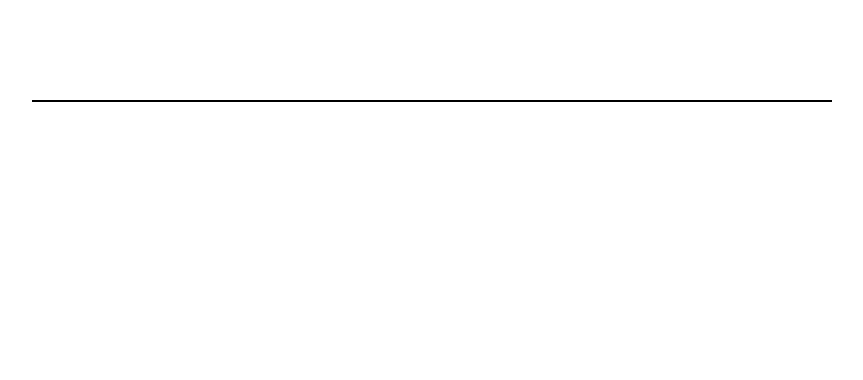
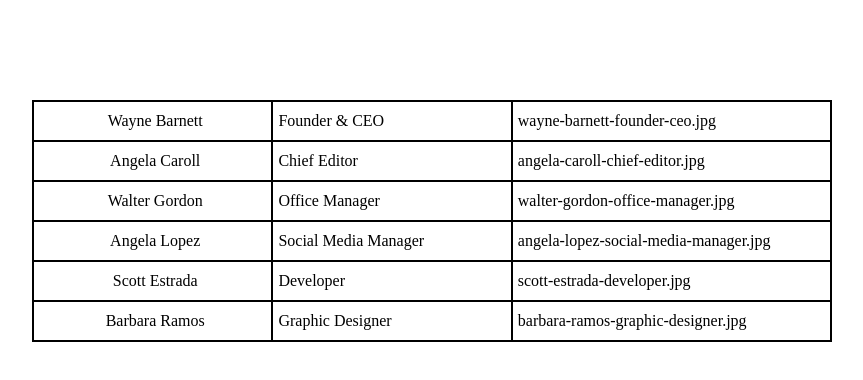
Before and after one commit to CosimoA/js-our-team, a plain HTML site: page index.html in a window 1280 px wide. Shown: the whole page, without its empty margins (208-1071 px from the left). Drawn offline with Linux system fonts and the light colour scheme.

Commit message:
FEAT: stampato array in DOM

```diff
--- a/css/style.css
+++ b/css/style.css
@@ -15,16 +15,16 @@ body{
     border: 1px solid black;
 }
 
-.column1{
+#column1{
     width: 30%;
     text-align: center;
 }
 
-.column2{
+#column2{
     width: 30%;
 }
 
-.columnL{
+#columnL{
     width: 40%;
 }
 
--- a/index.html
+++ b/index.html
@@ -10,13 +10,13 @@
 
 <body>
     <div class="container flex">
-        <div class="column1">
+        <div id="column1">
 
         </div>
-        <div class="column2">
+        <div id="column2">
 
         </div>
-        <div class="columnL">
+        <div id="columnL">
 
         </div>
     </div>
--- a/js/script.js
+++ b/js/script.js
@@ -9,9 +9,9 @@ Stampare le stesse informazioni su DOM sotto forma di stringhe
 */
 
 // VARIABILI PREIMPOSTATE
-const nomeDiv = document.getElementsByClassName("column1");
-const ruoloDiv = document.getElementsByClassName("column2");
-const imgDiv = document.getElementsByClassName("columnL");
+const nomeDiv = document.getElementById("column1");
+const ruoloDiv = document.getElementById("column2");
+const imgDiv = document.getElementById("columnL");
 
 
 
@@ -44,6 +44,7 @@ const team = [
     },
 ];
 
+
 // MILESTONE 1:
 for(let element in team){
     console.log(element, team[element]);
@@ -51,26 +52,20 @@ for(let element in team){
 
 // MILESTONE 2:
 
+for (let i = 0; i < team.length; i++) {
 
-for (let i = 0; i < team.length; i++){
+    const nameUser = document.createElement("div");
+    nameUser.classList.add("card");
+    nameUser.innerHTML = team[i].nome;
+    nomeDiv.append(nameUser);
 
-    const cardName =
-    `<div class="card">
-        ${team[i].nome}
-    </div>`
+    const ruoloUser = document.createElement("div");
+    ruoloUser.classList.add("card");
+    ruoloUser.innerHTML = team[i].ruolo;
+    ruoloDiv.append(ruoloUser);
 
-const cardRuolo =
-    `<div class="card">
-        ${team[i].ruolo}
-    </div>`
-
-const cardImg =
-    `<div class="card">
-        ${team[i].immagine}
-    </div>`
-
-    nomeDiv.innerHTML = cardName;
-    ruoloDiv.innerHTML = cardRuolo;
-    imgDiv.innerHTML = cardImg;
-
+    const imgUser = document.createElement("div");
+    imgUser.classList.add("card");
+    imgUser.innerHTML = team[i].immagine;
+    imgDiv.append(imgUser);
 }
```
